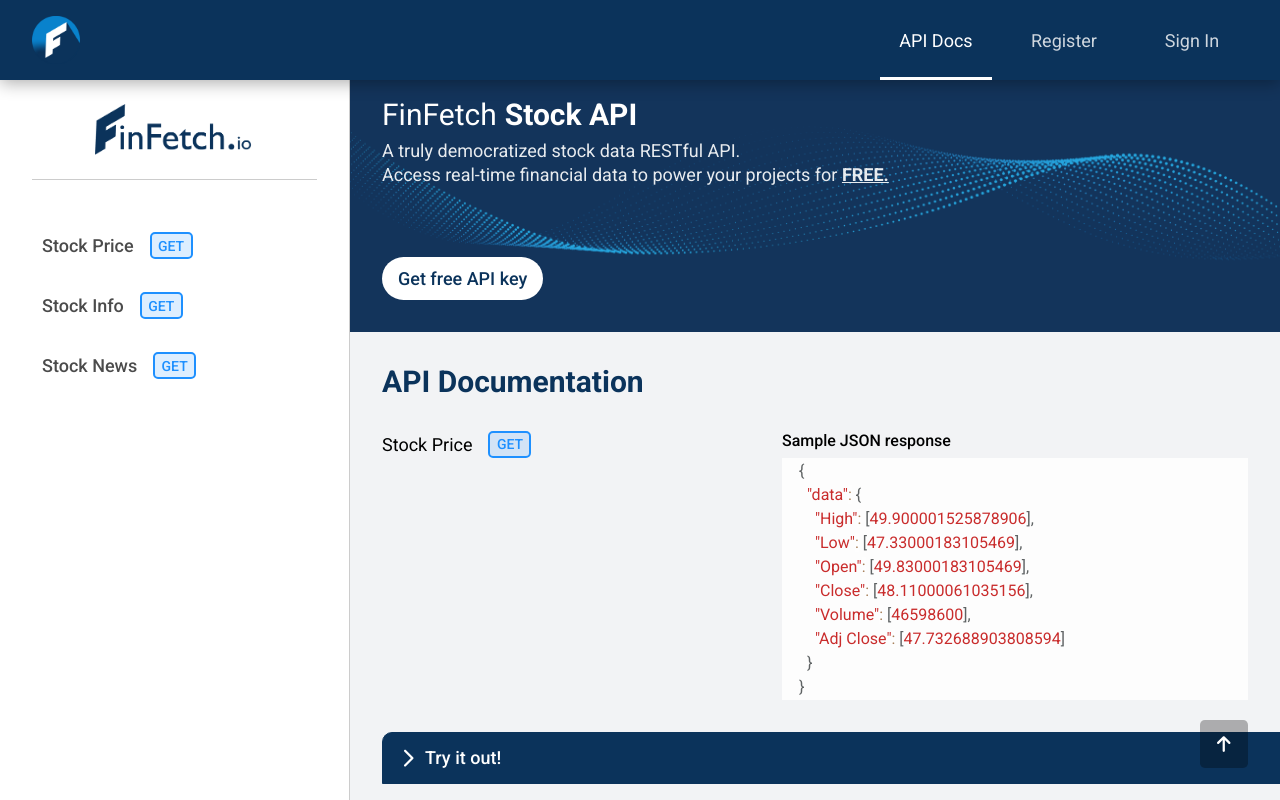
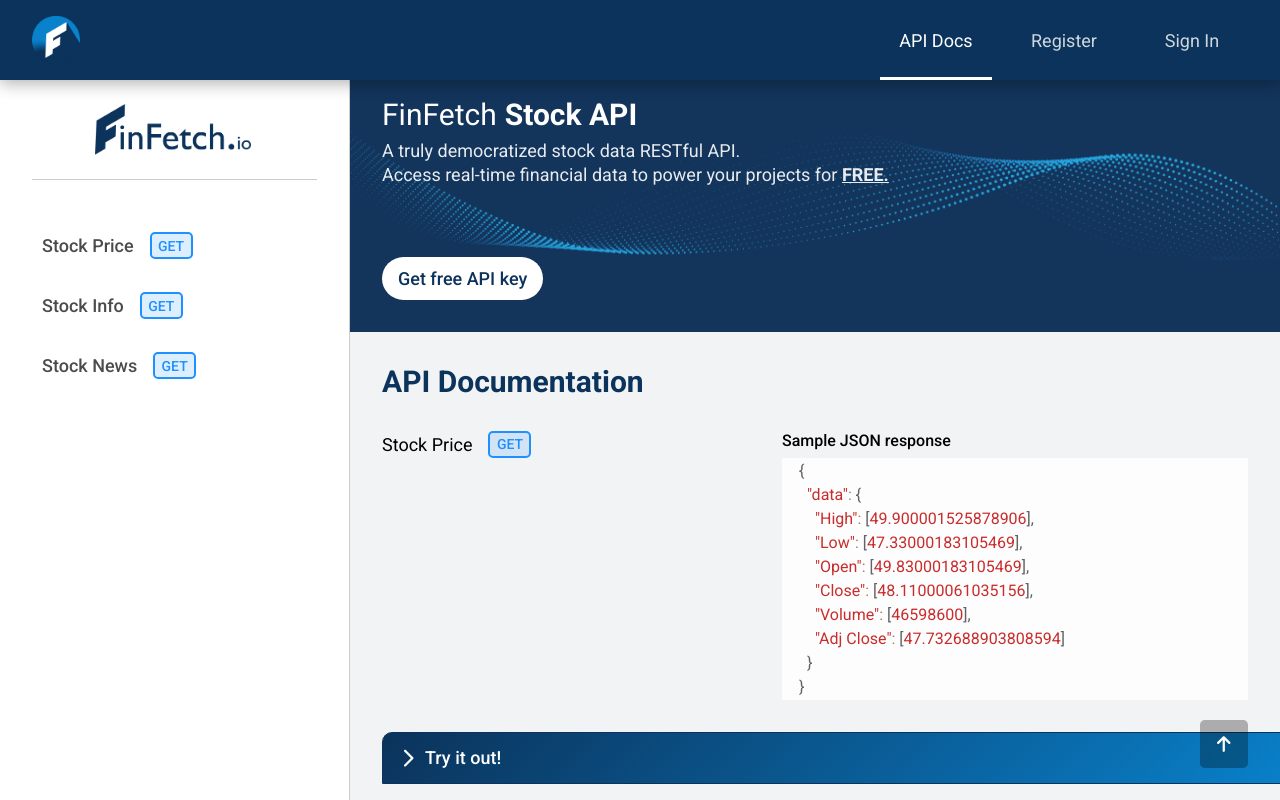
Before and after one commit to dnitecki/finfetch-ui, a React (Create React App) app: page /api/docs in a window 1280 px wide. Built offline with nearby package versions, Linux system fonts and the light colour scheme.

Commit message:
header color

```diff
--- a/src/apps/finfetch-api/pages/documentation/Documentation.scss
+++ b/src/apps/finfetch-api/pages/documentation/Documentation.scss
@@ -342,12 +342,12 @@
   border-top-left-radius: 10px;
   border-top-right-radius: 10px;
   border: 1px solid #0b335b;
-  background: #0b335b;
+  background: linear-gradient(135deg, #0b335b, #0982cc 90%);
   opacity: 1;
   transition: all ease 0.2s;
 }
 .accordion-header:hover {
-  opacity: 0.9;
+  opacity: 1;
 }
 .accordion-header:hover a {
   opacity: 1;
```
